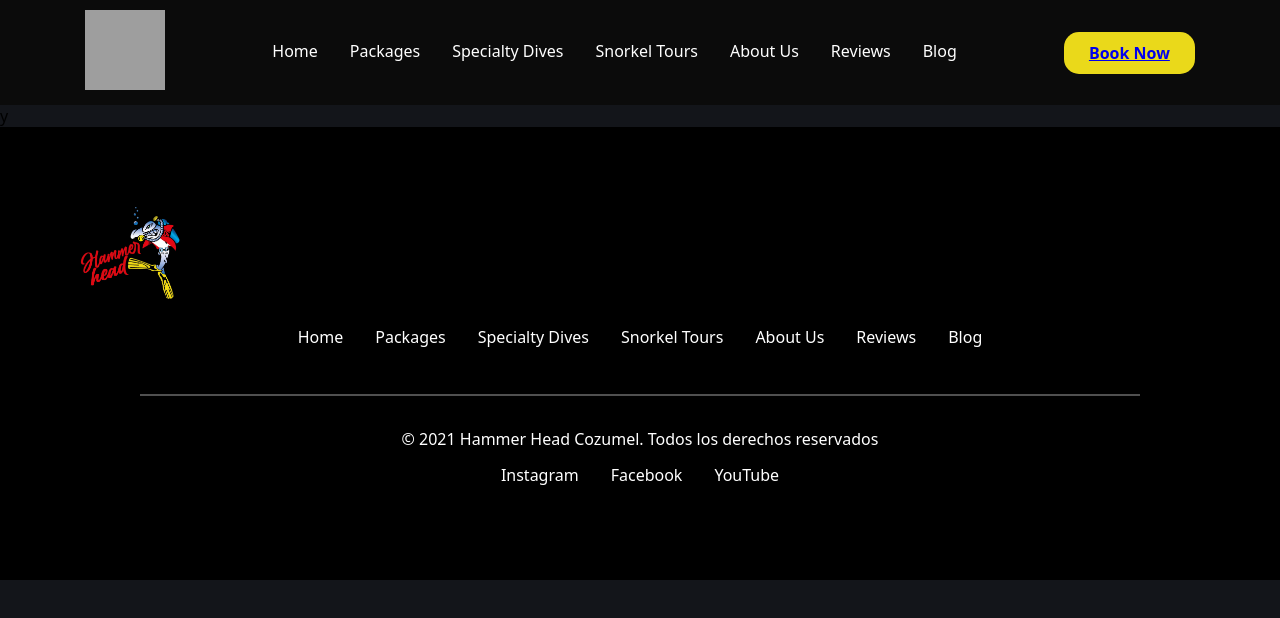
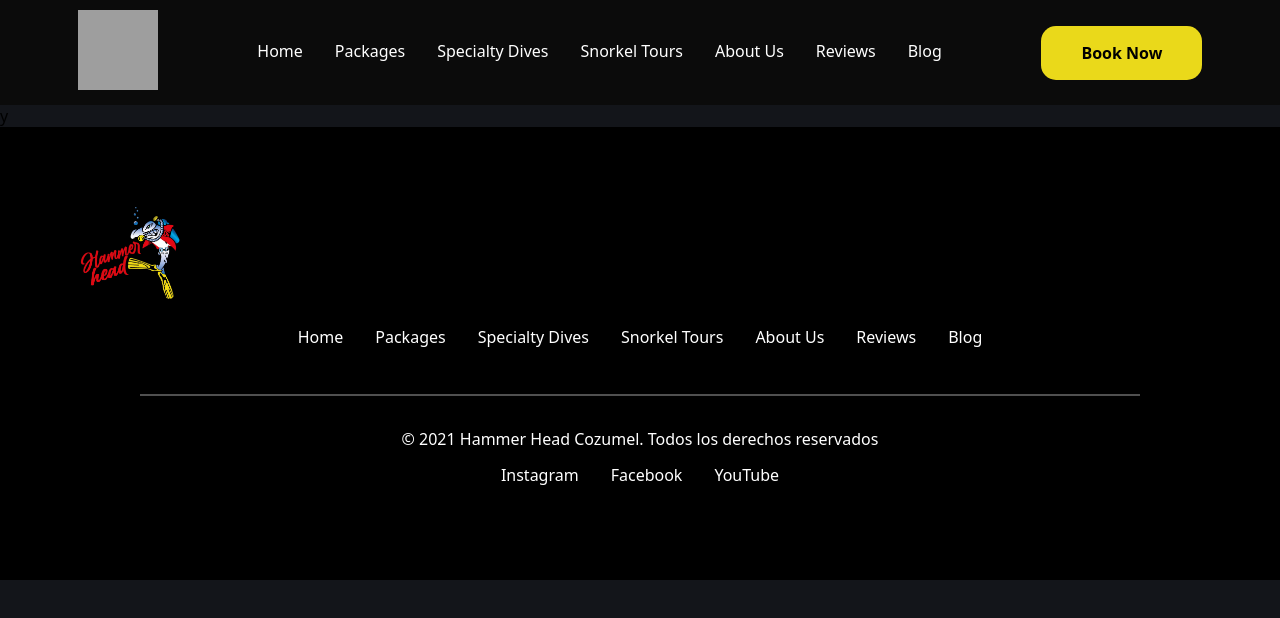
Before and after one commit to Tequila-Tech/hammerhead, an Astro site: page /about in a window 1280 px wide. Built offline with nearby package versions, Linux system fonts and the light colour scheme; Astro itself is replaced by a stand-in of ours; grey boxes are pictures that could not be loaded.

Commit message:
Hopefully last atempt

```diff
--- a/src/components/HeroCtaBtn.astro
+++ b/src/components/HeroCtaBtn.astro
@@ -13,11 +13,12 @@
     gap: 15px;
   }
   a {
-    padding: 1rem 2.5rem;
-    border-radius: 15px;
-    font-weight: bolder;
     font-size: larger;
     width: max-content;
+    font-weight: bolder;
+    border-radius: 15px;
+    padding: 1rem 2.5rem;
+    text-decoration: none;
   }
   .book-now {
     color: #0b0b0b;
--- a/src/components/MainCtaBtn.astro
+++ b/src/components/MainCtaBtn.astro
@@ -13,11 +13,12 @@
     gap: 15px;
   }
   a {
-    padding: 1rem 2.5rem;
-    border-radius: 15px;
-    font-weight: bolder;
     font-size: larger;
     width: max-content;
+    font-weight: bolder;
+    border-radius: 15px;
+    padding: 1rem 2.5rem;
+    text-decoration: none;
   }
   .book-now {
     background-color: #d90b16;
--- a/src/components/MiniLinks.astro
+++ b/src/components/MiniLinks.astro
@@ -84,11 +84,13 @@ const { title1, text1, link1, title2, text2, link2, title3, text3, link3, imageu
     text-shadow: #0b0b0b 2px 2px 20px;
   }
   .link-item a {
-    text-shadow: #0b0b0b 2px 2px 20px;
+    color: white;
+    font-weight: bold;
     text-decoration: underline;
+    text-underline-offset: 4px;
     text-decoration-color: #ead91a;
     text-decoration-thickness: 5px;
-    text-underline-offset: 4px;
+    text-shadow: #0b0b0b 2px 2px 20px;
   }
   .link-item a:hover {
     color: #ead91a;
--- a/src/components/Nav.astro
+++ b/src/components/Nav.astro
@@ -28,7 +28,7 @@ import PrimaryCta from "./PrimaryCta.astro";
     <li><a href="#">Blog</a></li>
   </ul>
   <div class="cta">
-    <PrimaryCta href="/booking" title="Book Now" type="primary-cta" />
+    <PrimaryCta href="/booking" title="Book Now" />
   </div>
   <div class="toggle" id="tgt">
     <svg
--- a/src/components/PriceCard.astro
+++ b/src/components/PriceCard.astro
@@ -75,7 +75,7 @@ const { packageName, price, dives } = Astro.props;
     overflow-x: hidden;
     max-width: 400px;
     height: fit-content;
-    min-height: 90vh;
+    min-height: 80vh;
   }
   .title {
     width: 100%;
@@ -118,10 +118,11 @@ const { packageName, price, dives } = Astro.props;
     align-items: center;
     flex-direction: row;
     justify-content: center;
-    padding: 0.3rem 0rem;
+    padding: 0.2rem 0rem;
   }
   .icon {
-    width: 50px;
+    width: 40px;
+    height: 40px;
   }
   .item p {
     padding-left: 1rem;
@@ -138,12 +139,13 @@ const { packageName, price, dives } = Astro.props;
     padding: 2rem;
   }
   .cta a {
+    color: white;
+    font-size: larger;
     font-weight: bold;
     width: fit-content;
-    font-size: larger;
     padding: 1rem 3rem;
     border-radius: 15px;
-    color: white;
+    text-decoration: none;
     background-color: #0b0b0b;
   }
   .cta a:hover {
--- a/src/components/PriceCardCustom.astro
+++ b/src/components/PriceCardCustom.astro
@@ -35,7 +35,7 @@ const { packageName, price } = Astro.props;
 <style>
   .main-card-wrapper {
     height: fit-content;
-    min-height: 90vh;
+    min-height: 80vh;
     max-width: 400px;
     overflow: hidden;
     border-radius: 15px;
--- a/src/components/PrimaryCta.astro
+++ b/src/components/PrimaryCta.astro
@@ -1,25 +1,26 @@
 ---
 interface Props {
   title: string;
-  type: string;
   href: string;
 }
 
-const { href, title, type } = Astro.props;
+const { href, title } = Astro.props;
 ---
 
 <astro-primary-cta>
-  <a class={type} href={href}>{title}</a>
+  <a class="primary-cta" href={href}>{title}</a>
 </astro-primary-cta>
 <style>
   .primary-cta {
+    display: flex;
+    color: #000;
     font-weight: bold;
-    display: flex;
     text-align: center;
-    padding: 10px 25px;
+    padding: 1rem 2.5rem;
     align-items: center;
+    flex-direction: row;
     border-radius: 15px;
-    flex-direction: row;
+    text-decoration: none;
     justify-content: center;
     background-color: #ead91a;
   }
--- a/src/components/SpecialtyPriceCard.astro
+++ b/src/components/SpecialtyPriceCard.astro
@@ -118,12 +118,13 @@ const { packageName, title, details, detailsBold } = Astro.props;
     padding: 2rem;
   }
   .cta a {
+    color: white;
+    font-size: larger;
     font-weight: bold;
     width: fit-content;
-    font-size: larger;
-    padding: 1rem 3rem;
+    padding: 1rem 2.5rem;
     border-radius: 15px;
-    color: white;
+    text-decoration: none;
     background-color: #0b0b0b;
   }
   .cta a:hover {
```
